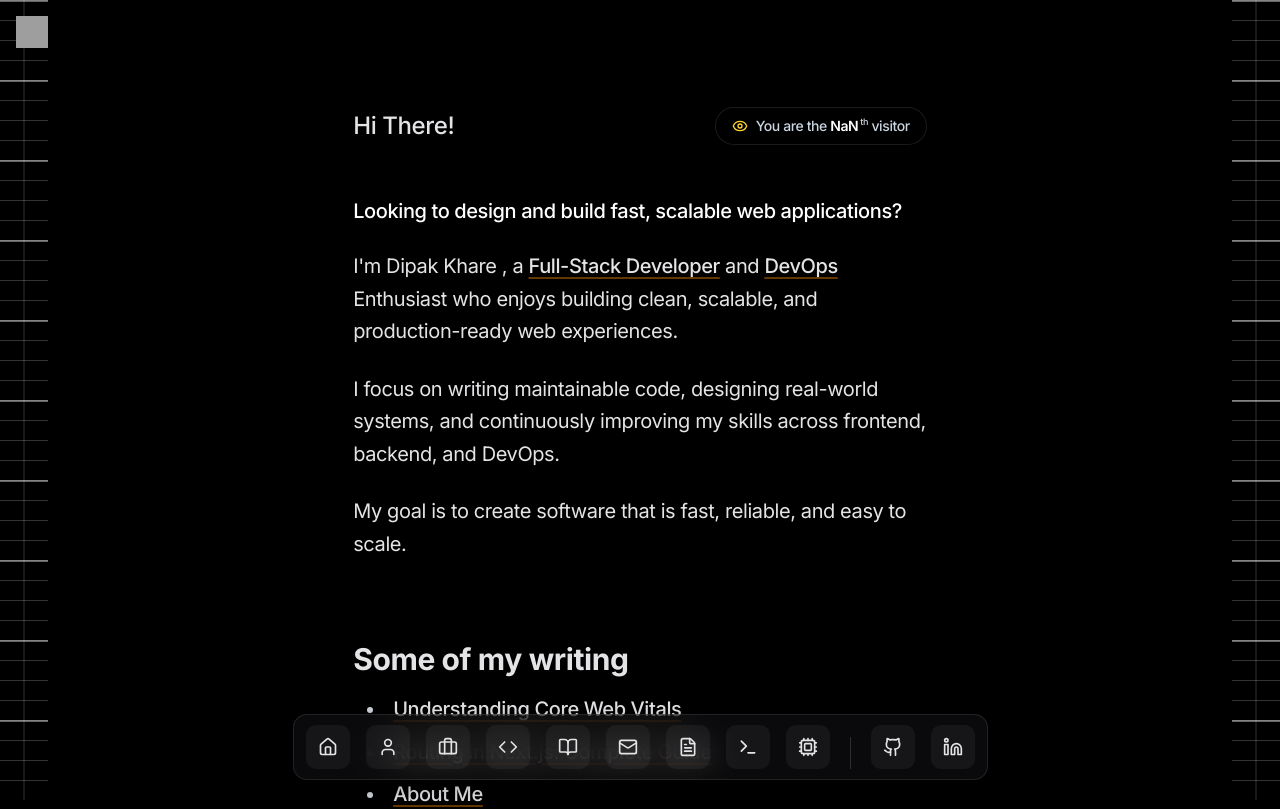
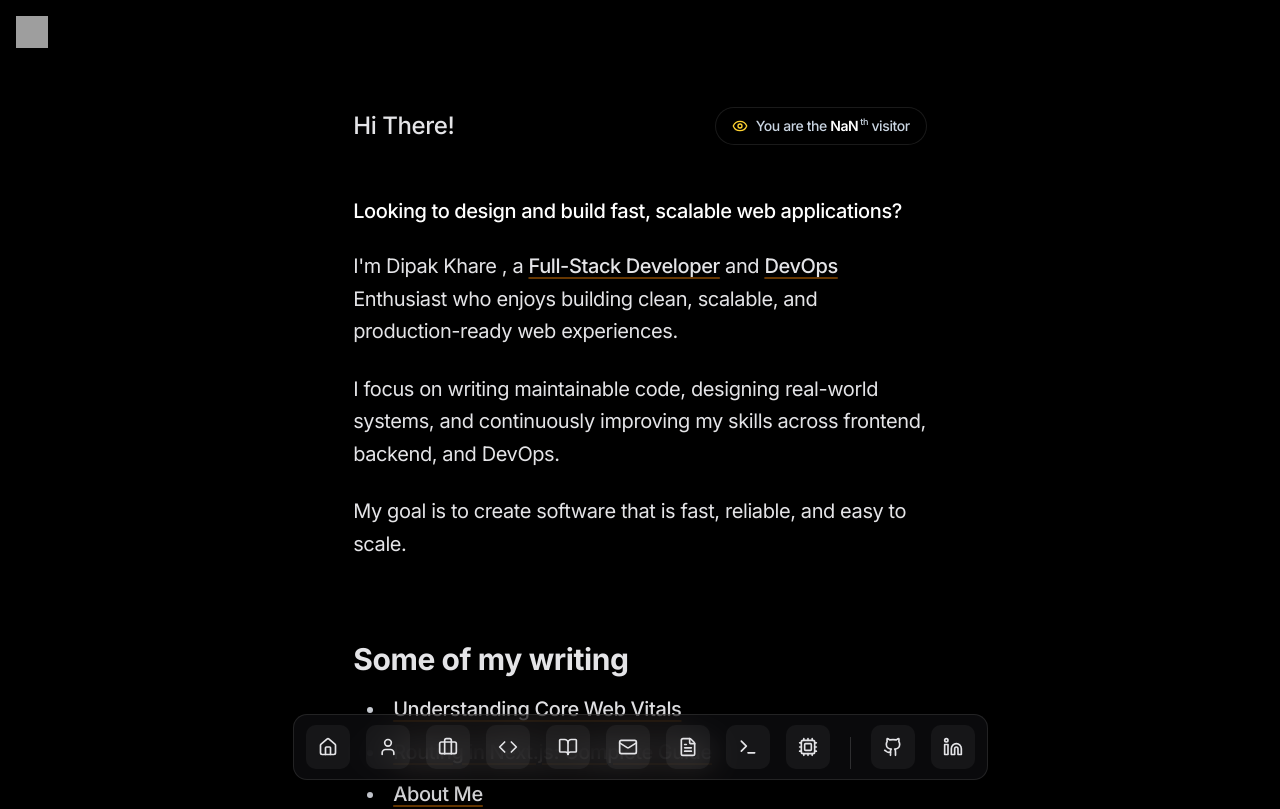
Before and after one commit to DIPAKK2310/dip_blog, a Next.js app: page / in a window 1280 px wide. Shown: the top 809 px of the page. Built offline with nearby package versions, Linux system fonts and the light colour scheme; no server answers; the database is empty; grey boxes are pictures that could not be loaded.

Commit message:
remove:scalelines

```diff
--- a/app/layout.tsx
+++ b/app/layout.tsx
@@ -68,7 +68,6 @@ export default function RootLayout({
   return (
     <html lang="en" className={inter.className}>
       <body className="antialiased tracking-tight bg-black text-zinc-200 min-h-screen">
-        <ScaleLines />
         <div className="min-h-screen flex flex-col justify-between pt-0 md:pt-8 p-8 bg-black text-zinc-200">
           <main className=" max-w-[60ch] mx-auto w-full space-y-6">
             <SEOJsonLd />
```
